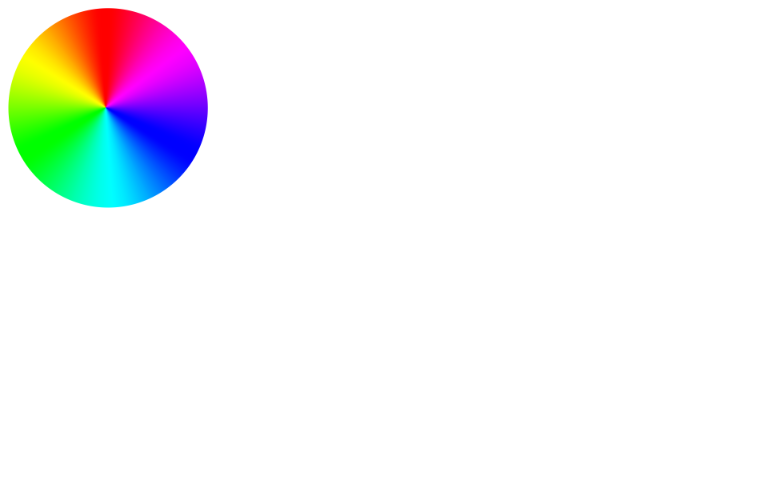
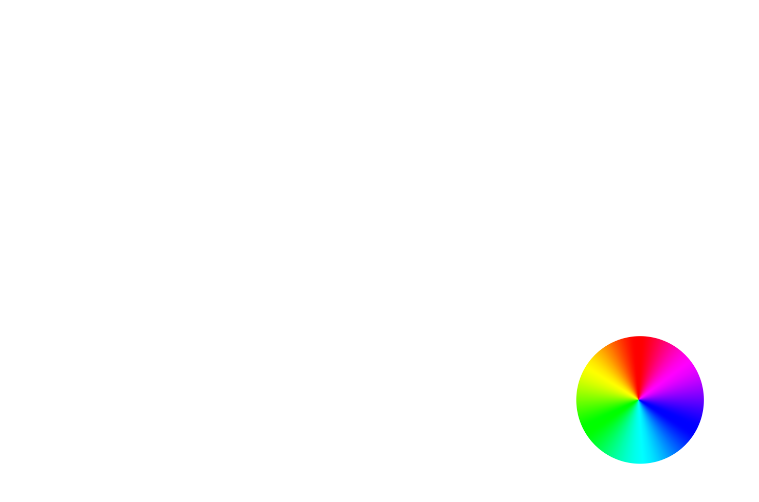
Before and after one commit to zmz5110/MyPersonalWebsite, a plain HTML site: page index.html in a window 1280 px wide. Shown: the whole page, without its empty margins (0-759 px from the left). Drawn offline with Linux system fonts and the light colour scheme.

Commit message:
make picture be center

```diff
--- a/index.html
+++ b/index.html
@@ -1,9 +1,24 @@
 <!DOCTYPE html>
-<head>
-<head>
-    <title>未来的动画评分网站</title>
-</head>
-<body>
-    <img src="images/standard.png" alt="Grade Standard" width="200" height="200">
-</body>
-</head>
+<html>
+    <head>
+        <title>未来的动画评分网站</title>
+    </head>
+    <body>
+        <img    class="pic"
+                src="images/standard.png"
+                alt="Grade Standard"
+                width="10%"
+                height="auto">
+    </body>
+    <!--使图片永远居中-->
+    <style type="text/css">
+        .pic{
+            margin:auto;
+            position:absolute;
+            top:0;
+            left:0;
+            bottom:0;
+            right:0;
+        }
+    </style>
+</html>
```
